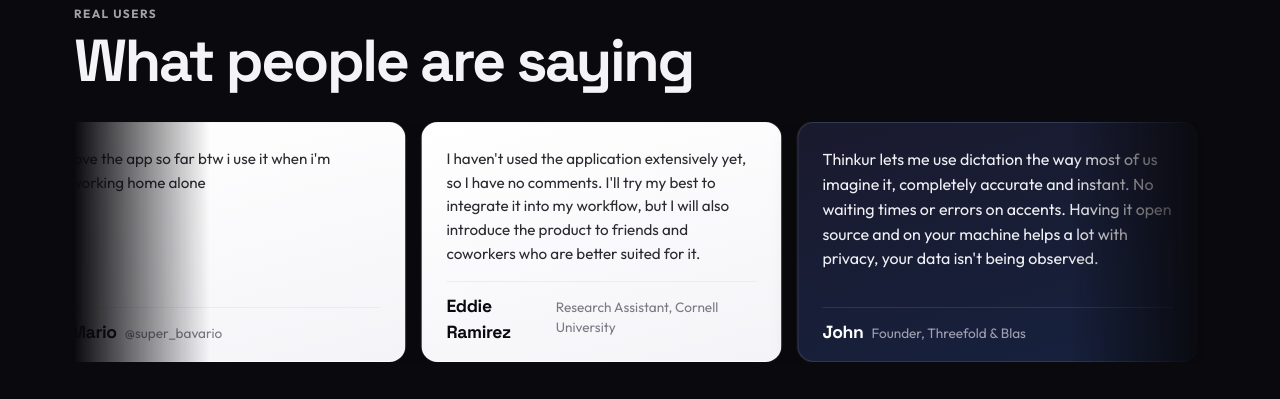
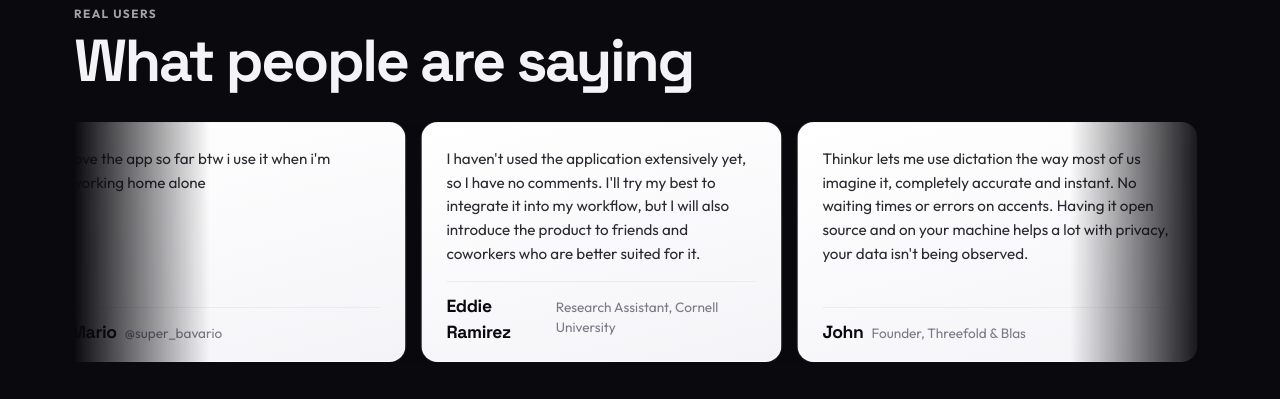
Before and after one commit to jyoutir/thinkur-web, a website built with Vite: page index.html in a window 1280 px wide. Shown: the part 2060-2459 px from the top of the page. Built offline with nearby package versions, Linux system fonts and the light colour scheme; no server answers; files whose address does not match are found by name.

Commit message:
fix: make John's testimonial white like the others, just wider

```diff
--- a/styles/sections.css
+++ b/styles/sections.css
@@ -396,28 +396,8 @@
 }
 
 .testimonial-highlight {
-  background: linear-gradient(165deg, #1a1a2e 0%, #16213e 100%);
-  border: 1px solid rgba(255, 255, 255, 0.12);
-  box-shadow: 0 4px 24px rgba(0, 0, 0, 0.25), 0 0 0 1px rgba(255, 255, 255, 0.08);
   width: 400px;
   min-width: 400px;
-}
-
-.testimonial-highlight .testimonial-text {
-  color: #f0f0f4;
-  font-size: 1rem;
-}
-
-.testimonial-highlight .testimonial-name {
-  color: #ffffff;
-}
-
-.testimonial-highlight .testimonial-role {
-  color: #a0a0b0;
-}
-
-.testimonial-highlight .testimonial-attr {
-  border-top-color: rgba(255, 255, 255, 0.1);
 }
 
 .testimonial-text {
```
